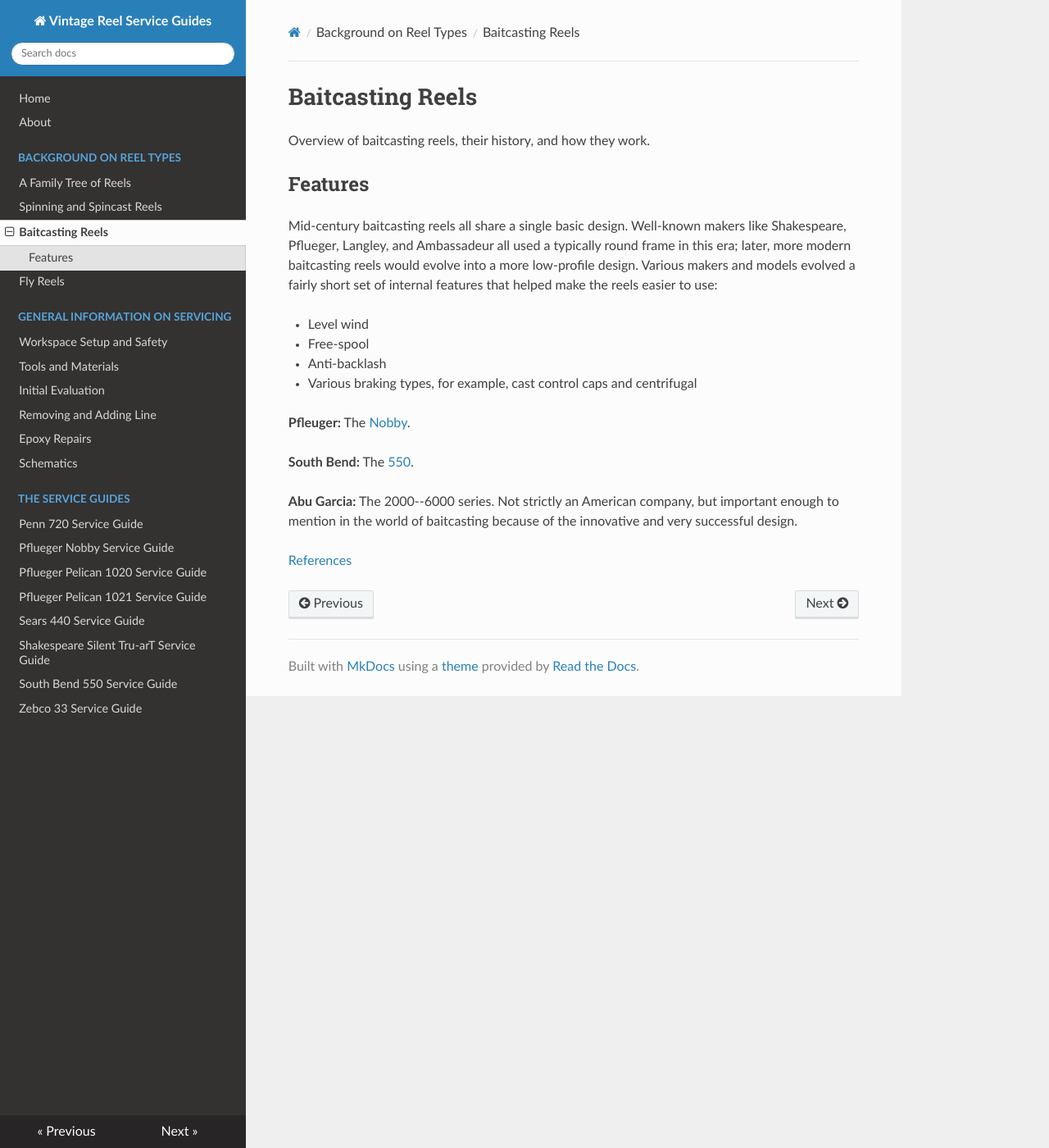
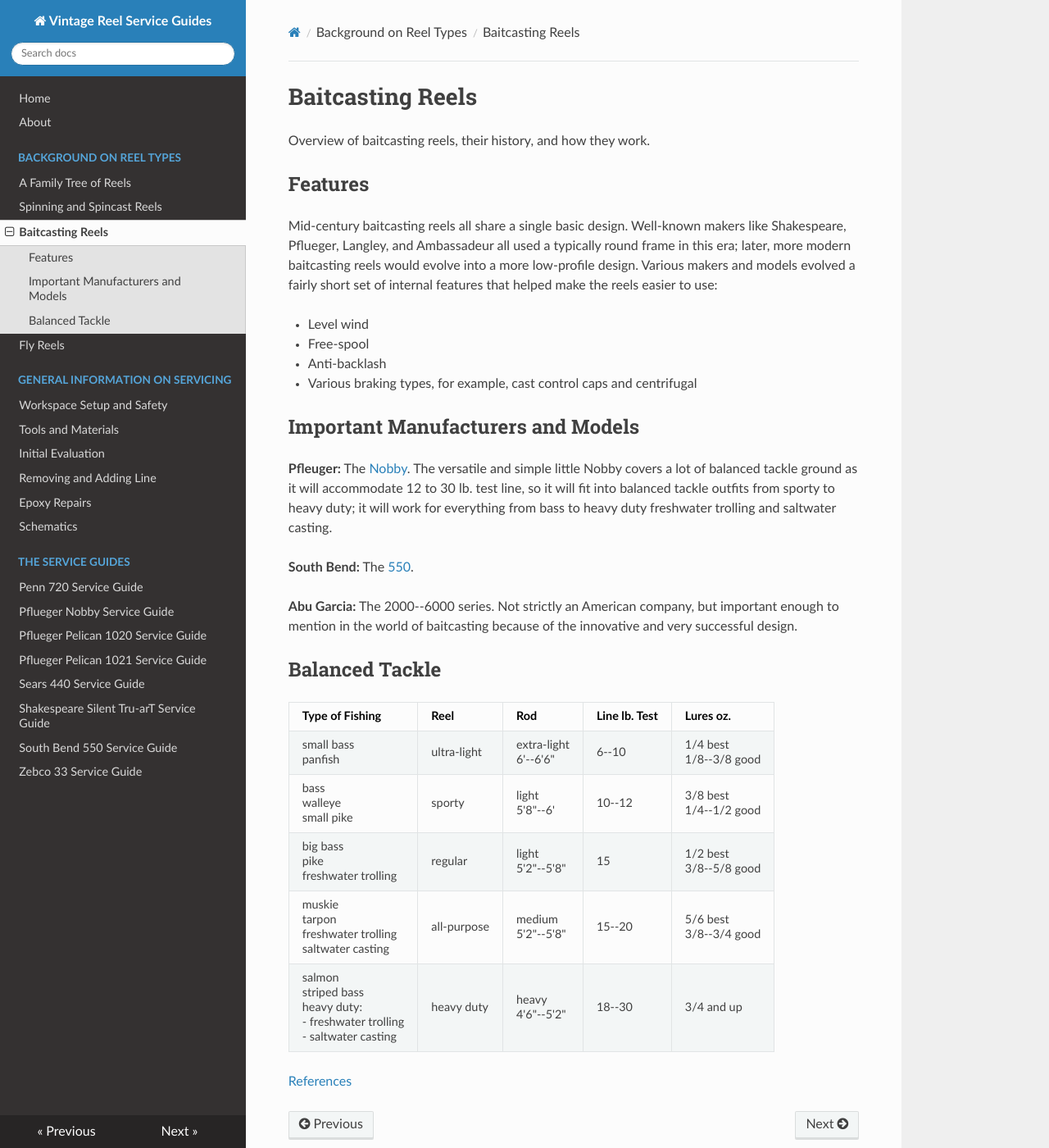
Before and after one commit to john-tech-writer/vintage-reel-service-guides, an MkDocs documentation site: the page built from docs/baitcasting-reels.md, in a window 1280 px wide and 1400 px high. Shown: the whole window at 82% size. Built offline with MkDocs 1.6.1, drawn with Linux system fonts in a browser that asks for light colours; nearby versions of some CDN libraries.

Commit message:
testing tables in baitcasting page

```diff
--- a/docs/baitcasting-reels.md
+++ b/docs/baitcasting-reels.md
@@ -14,10 +14,23 @@
 
 - Various braking types, for example, cast control caps and centrifugal
 
-**Pfleuger:** The [Nobby](pflueger/pflueger-nobby-service-guide.md).
+## Important Manufacturers and Models
+
+**Pfleuger:** The [Nobby](pflueger/pflueger-nobby-service-guide.md). The versatile and simple little Nobby covers a lot of balanced tackle ground as it will accommodate 12 to 30 lb. test line, so it will fit into balanced tackle outfits from sporty to heavy duty; it will work for everything from bass to heavy duty freshwater trolling and saltwater casting.
 
 **South Bend:** The [550](south-bend/south-bend-550-service-guide.md).
 
 **Abu Garcia:** The 2000--6000 series. Not strictly an American company, but important enough to mention in the world of baitcasting because of the innovative and very successful design.
 
+## Balanced Tackle
+
+Type of Fishing | Reel | Rod | Line lb. Test | Lures oz.
+----------------|--------------|-------------|----------------|---------------
+small bass<br>panfish | ultra-light | extra-light<br>6'--6'6" | 6--10 | 1/4 best<br>1/8--3/8 good
+bass<br>walleye<br>small pike| sporty | light<br>5'8"--6' | 10--12 | 3/8 best<br>1/4--1/2 good
+big bass<br>pike<br>freshwater trolling | regular | light<br>5'2"--5'8" | 15 | 1/2 best<br>3/8--5/8 good
+muskie<br>tarpon<br>freshwater trolling<br>saltwater casting | all-purpose | medium<br>5'2"--5'8" | 15--20 | 5/6 best<br>3/8--3/4 good
+salmon<br>striped bass<br>heavy duty:<br>- freshwater trolling<br>- saltwater casting | heavy duty | heavy<br>4'6"--5'2" | 18--30 | 3/4 and up
+
+
 [References](references.md)
```
Also changed, not shown: docs/index.md (+4 -4 lines).
